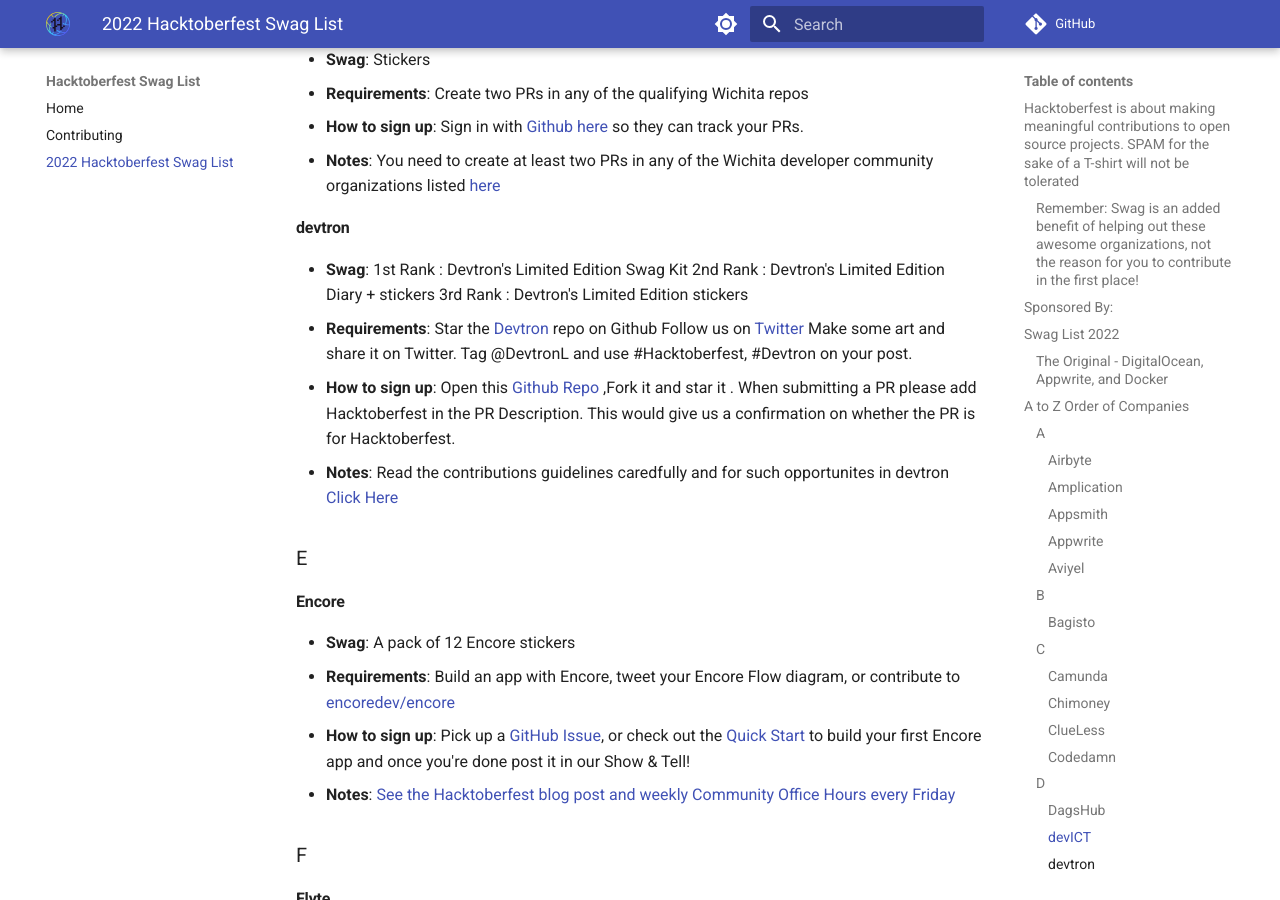
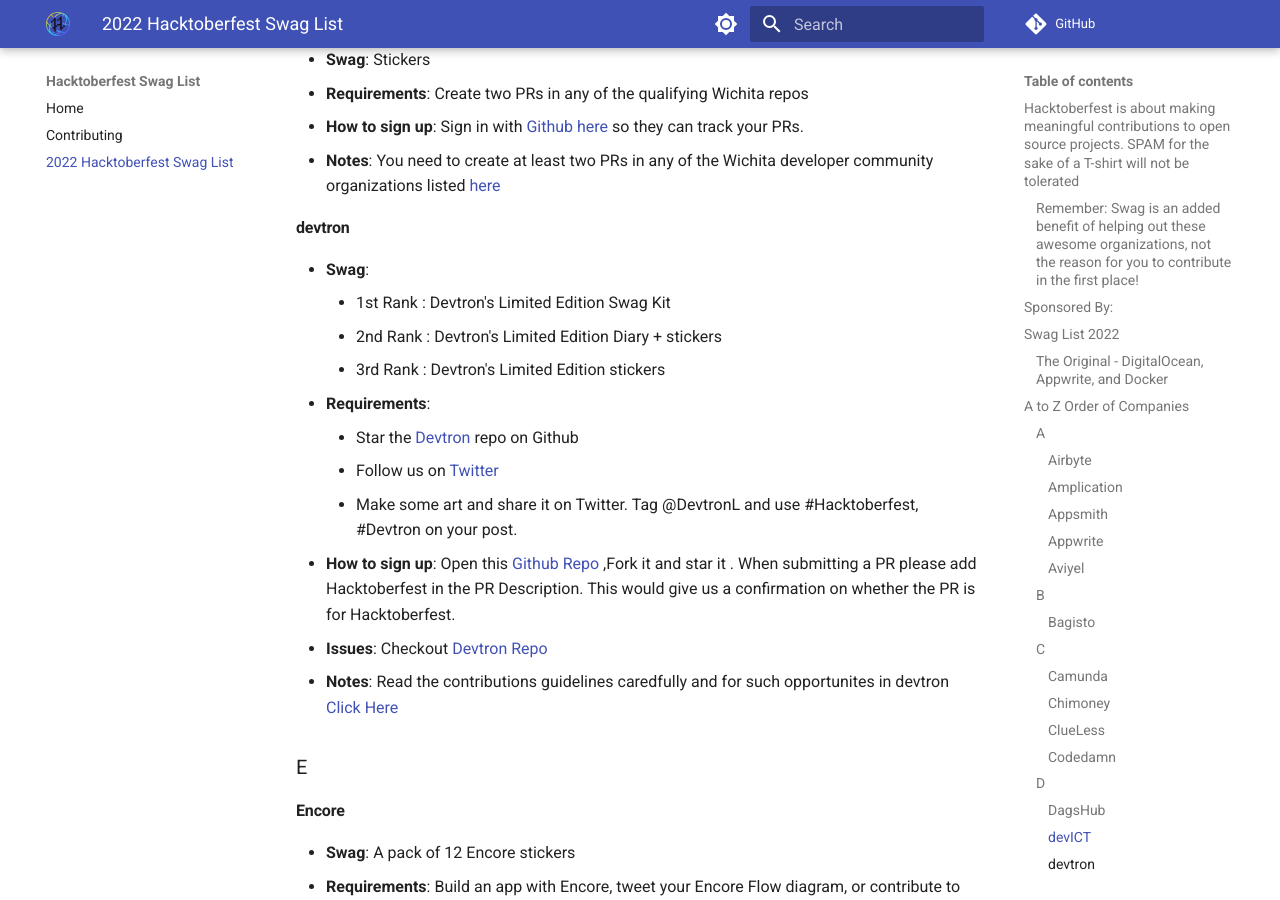
Before and after one commit to crweiner/hacktoberfest-swag-list, an MkDocs documentation site: the page built from docs/list.md, in a window 1280 px wide and 900 px high, scrolled down 6668 px. Built offline with MkDocs 1.6.1 and Material for MkDocs 9.7.7, drawn with Linux system fonts in a browser that asks for light colours; plug-ins that fetch from the network failed and are left out; comment, search, counter and statistics services are not loaded.

Commit message:
Made the suggsted Suggested changes in List.md
Added Devtron to the list.md file

```diff
--- a/docs/list.md
+++ b/docs/list.md
@@ -199,15 +199,17 @@
 
 #### **devtron**
 
-- **Swag**: 1st Rank : Devtron's Limited Edition Swag Kit
-          2nd Rank : Devtron's Limited Edition Diary + stickers
-          3rd Rank : Devtron's Limited Edition stickers
-- **Requirements**:  Star the [Devtron](https://github.com/devtron-labs/devtron) repo on Github
-                     Follow us on [Twitter](https://twitter.com/DevtronL)
-                     Make some art and share it on Twitter. Tag @DevtronL and use #Hacktoberfest, #Devtron on your post.
+- **Swag**:
+    * 1st Rank : Devtron's Limited Edition Swag Kit
+    * 2nd Rank : Devtron's Limited Edition Diary + stickers
+    * 3rd Rank : Devtron's Limited Edition stickers
+- **Requirements**:
+    * Star the [Devtron](https://github.com/devtron-labs/devtron) repo on Github
+    *  Follow us on [Twitter](https://twitter.com/DevtronL)
+    *  Make some art and share it on Twitter. Tag @DevtronL and use    #Hacktoberfest, #Devtron on your post.
 - **How to sign up**: Open this [Github Repo](https://github.com/devtron-labs/devtron) ,Fork it and star it . When submitting a PR please add Hacktoberfest in the PR Description. This would give us a confirmation on whether the PR is for Hacktoberfest.
+- **Issues**: Checkout [Devtron Repo](https://github.com/devtron-labs/hacktoberfest2022/blob/main/README.md#book-contribution-guidelines)
 - **Notes**: Read the contributions guidelines caredfully and for such opportunites in devtron [Click Here](https://github.com/devtron-labs/hacktoberfest2022/blob/main/README.md#book-contribution-guidelines)
-
 ### E
 
 #### **Encore**
```
